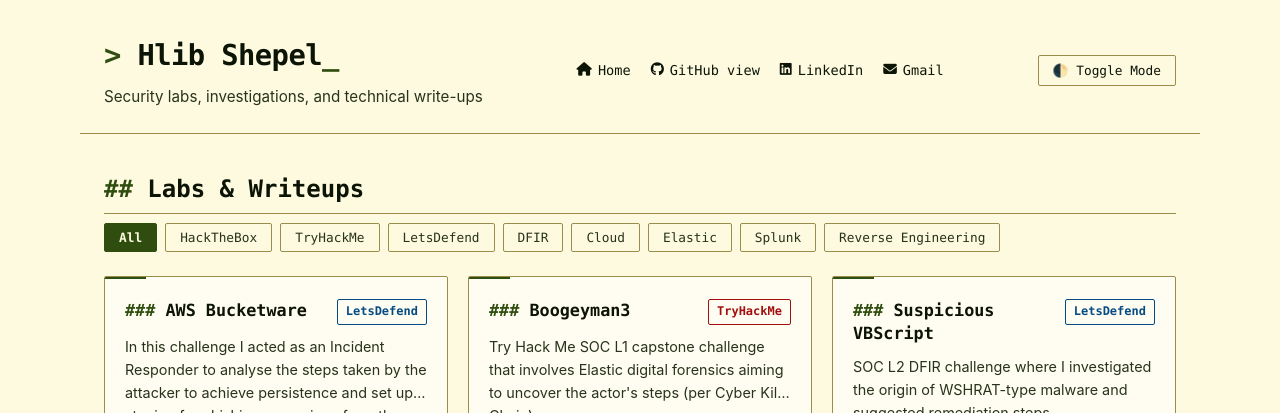
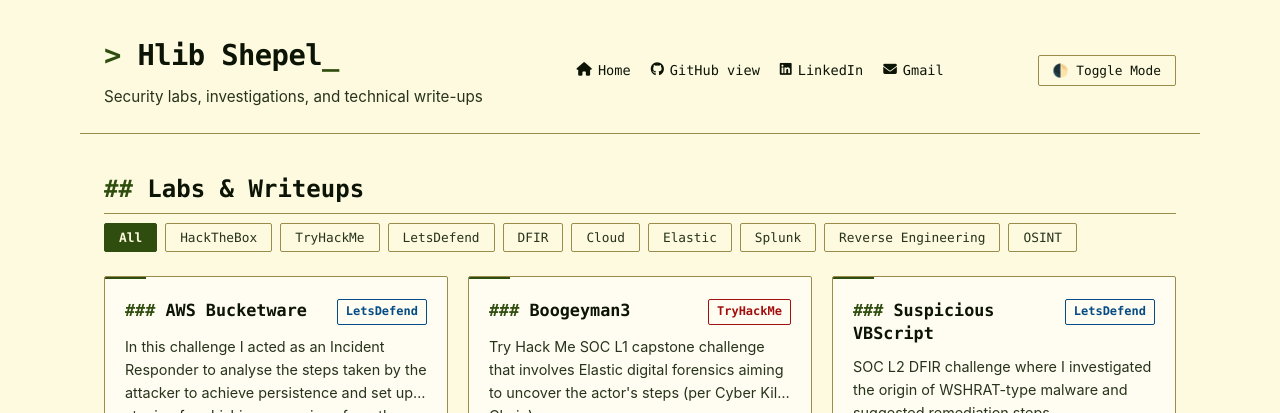
Before and after one commit to Glebius01/Glebius01.github.io, a Jekyll site: the page built from index.html, in a window 1280 px wide. Shown: the top 413 px of the page. Built offline with Jekyll 4.4.1, drawn with Linux system fonts in a browser that asks for light colours.

Commit message:
Add OSINT filter button to index.html

```diff
--- a/index.html
+++ b/index.html
@@ -16,6 +16,8 @@ title: "Home"
   <button class="filter-btn" onclick="filterCards('Elastic', this)">Elastic</button>
   <button class="filter-btn" onclick="filterCards('Splunk', this)">Splunk</button>
   <button class="filter-btn" onclick="filterCards('Reverse Engineering', this)">Reverse Engineering</button>
+  <button class="filter-btn" onclick="filterCards('OSINT', this)">OSINT</button>
+
 </div>
 
 <!-- Dynamic Card Grid -->
```
